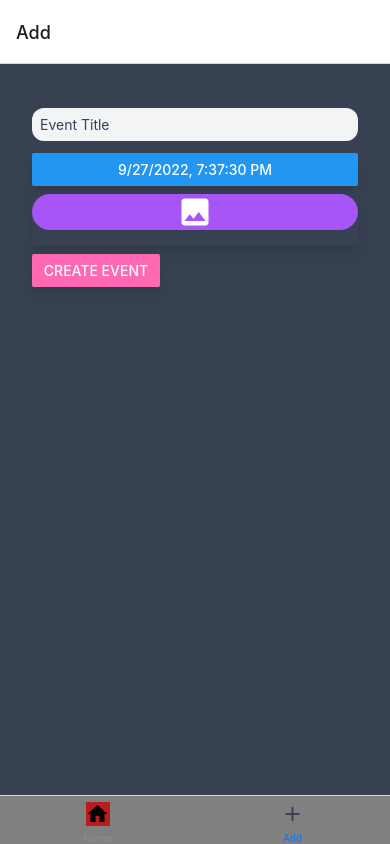
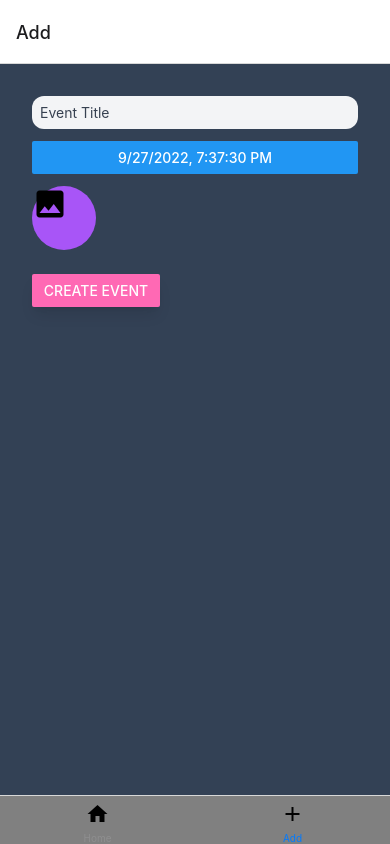
Before and after one commit to beardsleym/AwesomeProject, a React Native app: screen /Add in a window 390 px wide. Built offline with nearby package versions, Linux system fonts and the light colour scheme.

Commit message:
remove unused imports

```diff
--- a/App.js
+++ b/App.js
@@ -1,23 +1,12 @@
 import { StatusBar } from "expo-status-bar";
 import React, { useState } from "react";
-// import { StyleSheet, View, Button, Modal, FlatList, Alert, Input, TextInput } from 'react-native';
-import { useForm, Controller } from "react-hook-form";
 import { createBottomTabNavigator } from "@react-navigation/bottom-tabs";
 import { MaterialIcons } from "@expo/vector-icons";
 
-import {
-  StyleSheet,
-  View,
-  Text,
-  Image,
-  FlatList,
-  TouchableOpacity,
-} from "react-native";
 import Header from "./shared/Header";
 import Home from "./screens/Home";
 import Add from "./screens/Add";
 import { NavigationContainer } from "@react-navigation/native";
-import { DrawerContentScrollView } from "@react-navigation/drawer";
 
 const Tab = createBottomTabNavigator();
 
@@ -33,7 +22,7 @@ function MyTabs({ dates, image, submitHandler, navigation }) {
         options={{
           tabBarLabel: "Home",
           tabBarIcon: () => (
-            <MaterialIcons name="home" size={24} className="bg-red-700" />
+            <MaterialIcons name="home" size={24} className="" />
           ),
         }}
       >
@@ -43,9 +32,7 @@ function MyTabs({ dates, image, submitHandler, navigation }) {
         name="Add"
         options={{
           tabBarLabel: "Add",
-          tabBarIcon: () => (
-            <MaterialIcons name="add" size={24} className="text-gray-700" />
-          ),
+          tabBarIcon: () => <MaterialIcons name="add" size={24} className="" />,
         }}
       >
         {(props) => (
@@ -125,22 +112,7 @@ export default function App() {
 
   return (
     <NavigationContainer>
-      {/* <View style={tw`flex-1`}> */}
-      {/* <StatusBar /> */}
-      {/* <Header /> */}
-      {/* <View style={tw`p-3 bg-blue-100 flex-1 items-center`}>
-          <Home
-            dates={dates.sort((a, b) => {
-              return a.date > b.date;
-            })}
-            image={image}
-            submitHandler={submitHandler}
-          />
-        </View> */}
-      {/* </View> */}
       <MyTabs dates={dates} image={image} submitHandler={submitHandler} />
     </NavigationContainer>
   );
 }
-
-const styles = StyleSheet.create({});
--- a/screens/Add.js
+++ b/screens/Add.js
@@ -1,11 +1,10 @@
 import React, { useState } from "react";
-import { StyleSheet, View, Text, Modal, Button } from "react-native";
-import { MaterialIcons } from "@expo/vector-icons";
+import { View } from "react-native";
 import AddDate from "../shared/AddDate";
 
 const Add = ({ submitHandler }) => {
   return (
-    <View className="w-full flex-1 bg-gray-700">
+    <View className="w-full flex-1 bg-slate-700">
       <AddDate submitHandler={submitHandler} />
     </View>
   );
--- a/screens/Home.js
+++ b/screens/Home.js
@@ -1,38 +1,18 @@
 import React, { useState } from "react";
-import { StyleSheet, View, FlatList, Modal, Button } from "react-native";
-import AddDate from "../shared/AddDate";
+import { View, FlatList } from "react-native";
 import Card from "../shared/Card";
-import { MaterialIcons } from "@expo/vector-icons";
 
-const Home = ({ dates, image, submitHandler }) => {
-  const [visible, setVisible] = useState(false);
+const Home = ({ dates, image }) => {
+  const renderItem = ({ item }) => <Card item={item} image={image} />;
 
-  const renderItem = ({ item }) => <Card item={item} image={image} />;
-  const handleVisibility = () => {
-    setVisible(!visible);
-  };
   return (
-    <View className="w-full flex-1 bg-slate-900">
-      {/* <Modal visible={visible} className="p-8">
-        <AddDate
-          submitHandler={submitHandler}
-          handleVisibility={handleVisibility}
-        />
-      </Modal> */}
+    <View className="w-full flex-1 bg-slate-700">
       <FlatList
         className="w-full"
         data={dates}
         keyExtractor={(item) => item.id}
         renderItem={renderItem}
       />
-      {/* <View className="text-white">
-        <MaterialIcons
-          className="text-white mt-4 self-end bg-purple-600 rounded-full"
-          name="add"
-          size={36}
-          onPress={handleVisibility}
-        />
-      </View> */}
     </View>
   );
 };
--- a/shared/AddDate.js
+++ b/shared/AddDate.js
@@ -39,10 +39,10 @@ const AddDate = ({ submitHandler }) => {
   };
 
   const handlePress = () => {
-    if (title.length && date.length) {
+    if (title.length && date) {
       submitHandler(title, date);
       setTitle("");
-      setDate("");
+      setDate(new Date());
     }
   };
 
@@ -74,40 +74,39 @@ const AddDate = ({ submitHandler }) => {
           onPress={handleVisibility}
         /> */}
         {/* Inputs */}
+        <View className="space-y-3">
           <View>
             <TextInput
-            className=" my-3 w-full bg-gray-100 text-gray-700 rounded-xl p-2"
+              className="w-full bg-gray-100 text-gray-700 rounded-xl p-2"
               placeholder="Event Title"
               onChangeText={(value) => setTitle(value)}
             ></TextInput>
-          {/* <TextInput
-            className="border my-3 bg-gray-100 text-gray-700 rounded-xl p-2"
-            placeholder="Date: YYYY-MM-DD"
-            keyboardType="numeric"
-            value={date.toLocaleString()}
-          ></TextInput> */}
           </View>
-        <View className="text-xs shadow-lg mb-2">
+          {/* DATE PICKER */}
+          <View>
             <Button onPress={showDatepicker} title={date.toLocaleString()} />
-          {/* <Button onPress={showTimepicker} title="Show time picker!" /> */}
-          {/* <Text>selected: {date.toLocaleString()}</Text> */}
           </View>
           {/* IMAGE PICKER */}
-        <View className="text-xs shadow-lg mb-2">
-          {/* <Button title="Pick an image from camera roll" onPress={pickImage}> */}
+          <View className=" bg-purple-500 rounded-full h-16 w-16">
             <MaterialIcons
-            className="text-white mb-4 bg-purple-500 text-center rounded-full"
+              className=""
               name="image"
               size={36}
               onPress={pickImage}
             />
-          {/* </Button> */}
-
-          {image && <Image source={{ uri: image }} className="w-full h-42" />}
           </View>
-        {/* Button */}
-        <View className="w-32 text-xs shadow-lg mb-16">
-          <Button title="Create event" color="hotpink" onPress={handlePress} />
+          {/* Image Preview*/}
+          <View className="text-xs shadow-lg">
+            {image && <Image source={{ uri: image }} className="w-full h-32" />}
+          </View>
+          {/* Submit Button */}
+          <View className="w-32 text-xs shadow-lg">
+            <Button
+              title="Create event"
+              color="hotpink"
+              onPress={handlePress}
+            />
+          </View>
         </View>
       </View>
     </TouchableWithoutFeedback>
--- a/shared/Card.js
+++ b/shared/Card.js
@@ -8,21 +8,9 @@ const Card = ({ item, image }) => {
   return (
     <TouchableOpacity>
       {/* CARD */}
-      <View className="bg-slate-700 rounded-xl m-3 h-60 shadow-lg">
+      <View className="bg-slate-500 rounded-xl m-3 h-60 shadow-lg">
         {/* CARD CONTENTS */}
-        {/* Image */}
-        {/* <View className="w-full"> */}
-        {/* <Image
-            className="w-full h-30 rounded-t-lg"
-            source={require("../assets/test.png")}
-          /> */}
-        {/* <Image
-            className="w-full h-30 rounded-t-lg"
-            source={require(image)}
-          /> */}
-        {/* <Image className="w-full h-30 rounded-t-lg" source={item.image} /> */}
         <Image className="w-full h-32 rounded-t-lg" source={item.img} />
-        {/* </View> */}
         {/* Text */}
         <View className="px-6 py-4">
           {/* Title */}
```
Lines whose indentation alone changed are shown as unchanged.
